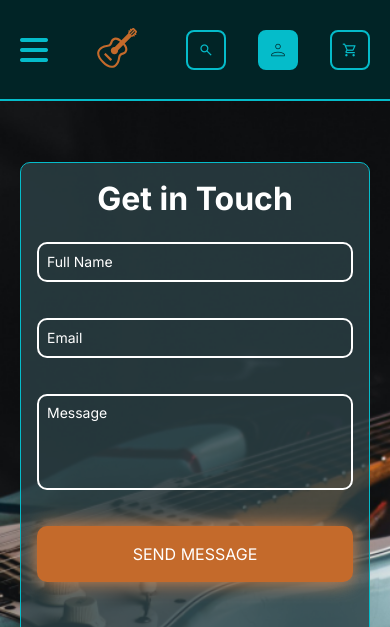
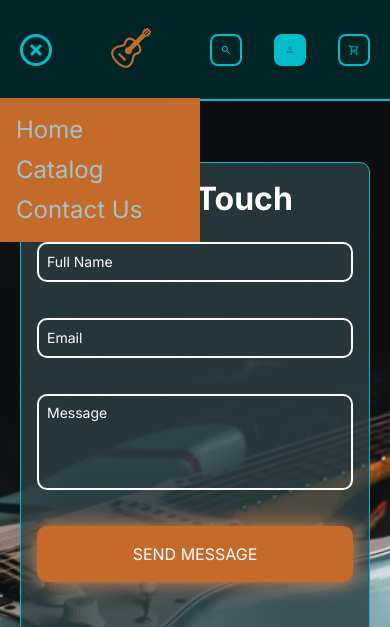
Before and after one commit to AleksGit123/final-project, a plain HTML site: page contact.html in a window 390 px wide. Both pictures are taken after a click on the icon 34 px from the left and 49 px from the top of the page. Shown: the top 627 px of the page. Drawn offline with nearby package versions, Linux system fonts and the light colour scheme; a web font is replaced by a local one.

Commit message:
little changes

```diff
--- a/contact.html
+++ b/contact.html
@@ -41,10 +41,31 @@
         <!-- header -->
 
         <header class="index_header bottom_line" role="banner">
+            <i class="fa-regular fa-circle-xmark hidden close_button" style="color: #05bcca;"></i>
+
             <i class="fa-solid fa-bars burger_menu" style="color: #05bcca;">
             </i>
             <!-- burger menu list -->
 
+            <nav class="burger_menu_nav">
+                <ul class="burger_menu_ul">
+                    <li>
+                        <a href="index.html" class="burger_menu_links">
+                            Home
+                        </a>
+                    </li>
+                    <li>
+                        <a href="catalog.html" class="burger_menu_links">
+                            Catalog
+                        </a>
+                    </li>
+                    <li>
+                        <a href="contact.html" class="burger_menu_links">
+                            Contact Us
+                        </a>
+                    </li>
+                </ul>
+            </nav>
 
 
 
@@ -81,19 +102,19 @@
             <section class="button_section">
 
                 <button class="header_buttons">
-                    <span class="material-symbols-outlined h_icon">
+                    <span class="material-symbols-outlined h_icon header_icons">
                         search
                     </span>
                 </button>
 
                 <button class="header_buttons middle">
-                    <span class="material-symbols-outlined user">
+                    <span class="material-symbols-outlined user header_icons">
                         person
                     </span>
                 </button>
 
                 <button class="header_buttons">
-                    <span class="material-symbols-outlined h_icon">
+                    <span class="material-symbols-outlined h_icon header_icons">
                         shopping_cart
                     </span>
                 </button>
--- a/css/mobile.css
+++ b/css/mobile.css
@@ -11,6 +11,16 @@
         height: 40px;
     }
 
+
+    .header_buttons {
+        width: 32px;
+        height: 32px;
+    }
+
+    .header_icons {
+        font-size: 12px;
+    }
+
     /* section1 */
 
     .section1_heading {
@@ -21,7 +31,7 @@
     /* section2 */
 
     .section2 {
-        padding: 32px 20px;
+        padding: 32px 0 32px 20px;
     }
 
     .section2_heading {
--- a/css/style.css
+++ b/css/style.css
@@ -5,7 +5,6 @@
     margin: auto;
     padding-top: 98.4px;
     transition: .5s;
-    /* position: relative; */
 }
 
 .index_header {
@@ -31,11 +30,6 @@
 
 .close_button:hover {
     font-size: 40px;
-}
-
-.burger_button {
-    background-color: transparent;
-    border: none;
 }
 
 .burger_menu {
@@ -551,6 +545,7 @@ page article headings */
     border: none;
     border-radius: 4px;
     cursor: pointer;
+    transition: .4s;
 }
 
 .best_selling {
@@ -563,7 +558,10 @@ page article headings */
 
 }
 
-
+.list_button:hover {
+    transform: translateY(10px);
+    box-shadow: 0 -10px 15px #415d64;
+}
 
 .article_section {
     display: grid;
@@ -650,8 +648,8 @@ page article headings */
 
 .scroll_button {
     display: flex;
-    /* justify-content: center;
-    align-items: center; */
+    justify-content: center;
+
     column-gap: 16px;
 
     border: none;
```
Also changed, not shown: catalog.html (+22 -0 lines), index.html (+2 -2 lines).
